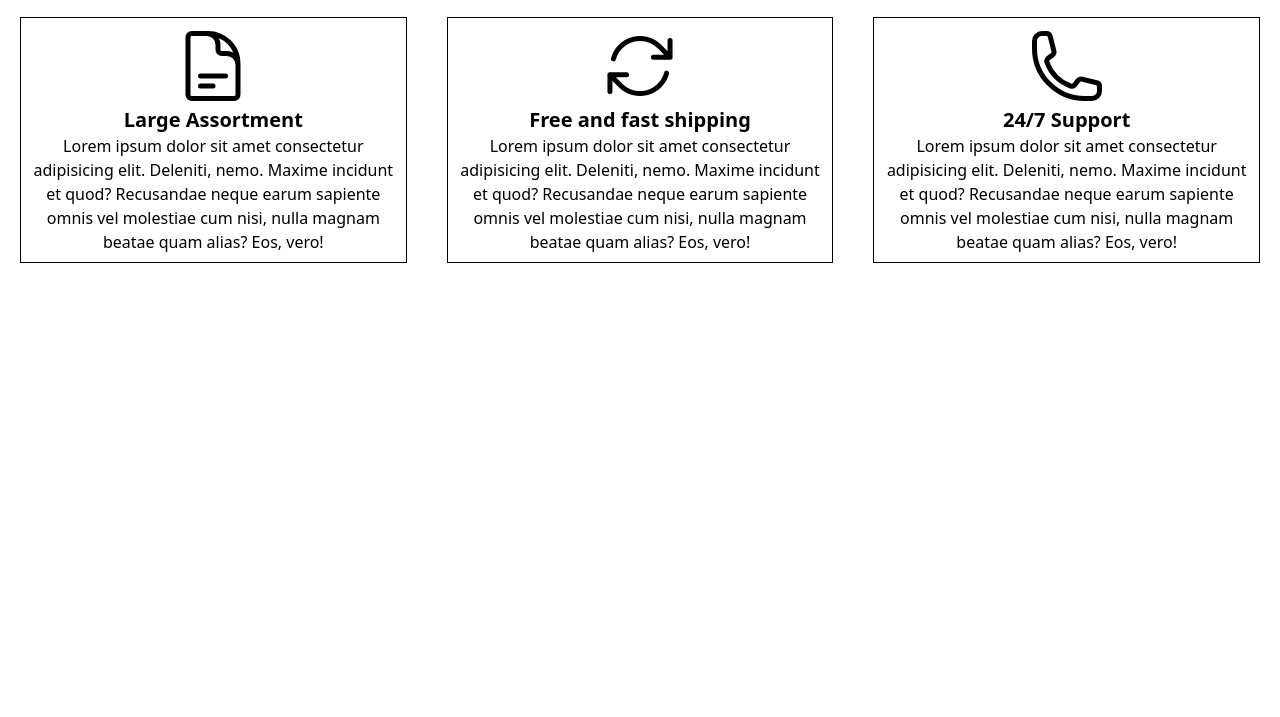
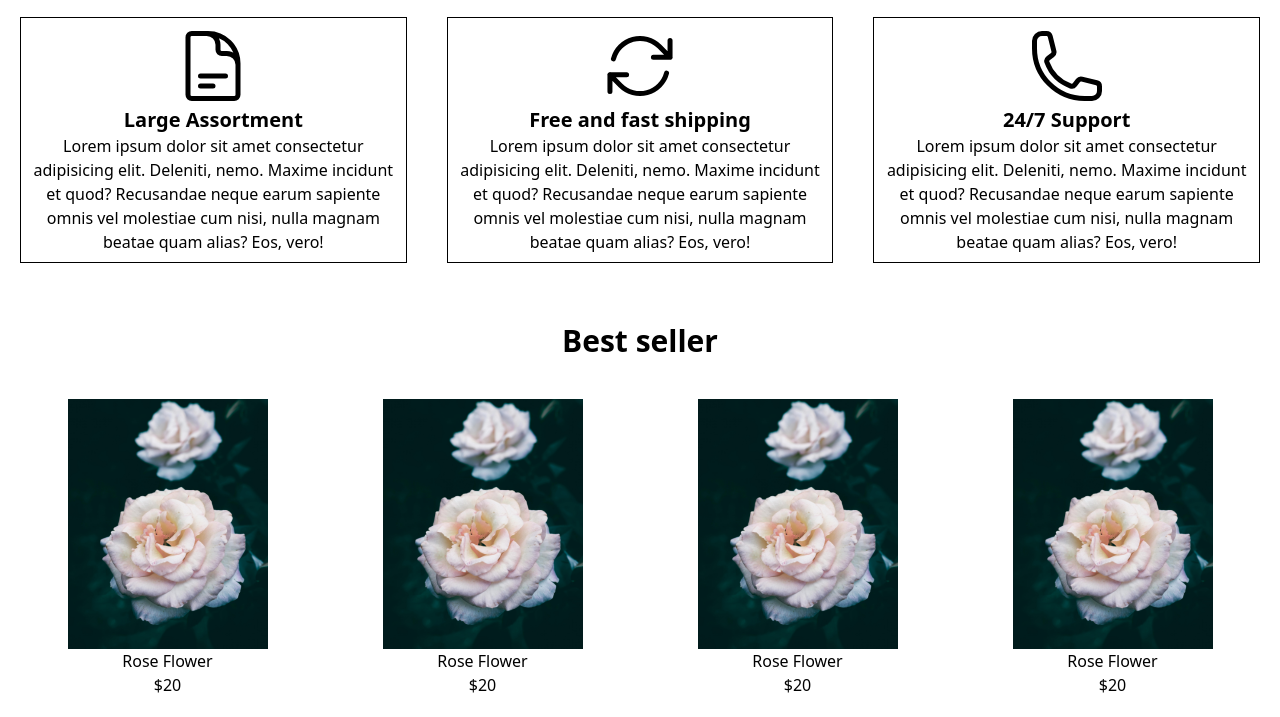
Before and after one commit to MakeshKumar2410/Greenden, a plain HTML site: page index.html in a window 1280 px wide. Shown: the part 464-1181 px from the top of the page. Before the commit the page ends 800 px from the top, so only its background shows below. Drawn offline with nearby package versions, Linux system fonts and the light colour scheme.

Commit message:
Created Best seller

```diff
--- a/index.html
+++ b/index.html
@@ -88,5 +88,35 @@
             </div>
         </section>
 
+        <section class="p-5 text-center">
+            <h1 class="font-bold mt-5 text-3xl">Best seller</h1>
+
+            <div class="grid grid-cols-2 mt-5 gap-5 md:grid-cols-4 mt-10">
+                <div>
+                    <img src="./images/picture_1.png" class="inline">
+                    <h1>Rose Flower</h1>
+                    <p>$20</p>
+                </div>
+
+                <div>
+                    <img src="./images/picture_1.png" class="inline">
+                    <h1>Rose Flower</h1>
+                    <p>$20</p>
+                </div>
+
+                <div>
+                    <img src="./images/picture_1.png" class="inline">
+                    <h1>Rose Flower</h1>
+                    <p>$20</p>
+                </div>
+
+                <div>
+                    <img src="./images/picture_1.png" class="inline">
+                    <h1>Rose Flower</h1>
+                    <p>$20</p>
+                </div>
+            </div>
+        </section>
+
 </body>
 </html>
```
Also changed, not shown: tailwind.config.js (added, +9 -0 lines), images/picture_1.png (added), images/picture_2.png (added), images/picture_3.png (added), images/picture_4.png (added).
